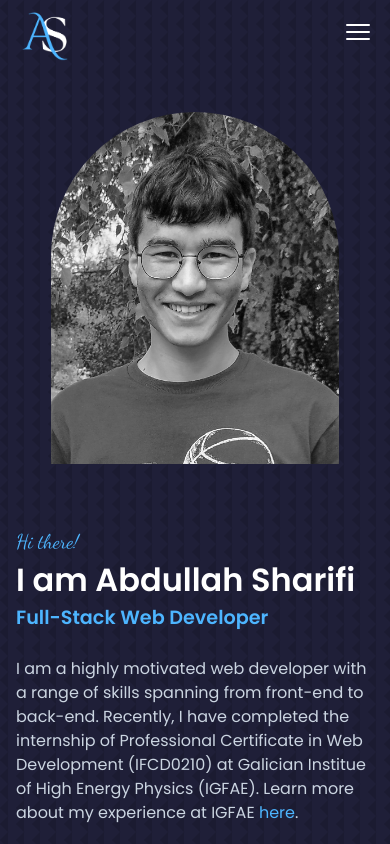
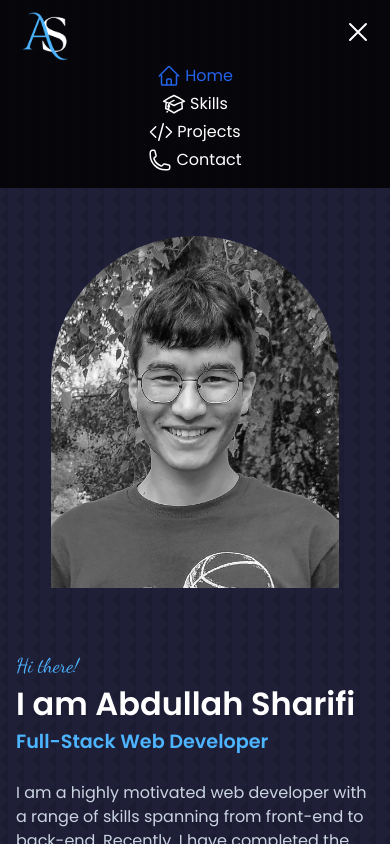
Before and after one commit to ab-sharifi21/my-portfolio-2024, a React (Vite) app: page / in a window 390 px wide. Both pictures are taken after a click on the button 358 px from the left and 32 px from the top of the page. Shown: the top 844 px of the page. Built offline with nearby package versions, Linux system fonts and the light colour scheme.

Commit message:
Add styles to navigation menu for mobile and tablets

```diff
--- a/src/App.tsx
+++ b/src/App.tsx
@@ -3,7 +3,7 @@ import { Projects } from './components/Projects';
 
 function App() {
   return (
-    <div className="flex min-h-screen w-full justify-center bg-bgColor bg-[url('../public/bgImage.png')] bg-bgImage text-white">
+    <div className="flex min-h-screen w-full justify-center bg-bgColor bg-bgImage text-white">
       <div className="w-full max-w-6xl">
         <Header />
 
--- a/src/components/Header.tsx
+++ b/src/components/Header.tsx
@@ -1,10 +1,11 @@
-import { Bars3Icon } from '@heroicons/react/24/outline';
+import { Bars3Icon, XMarkIcon } from '@heroicons/react/24/outline';
 import { NavItem } from '.';
 import { useEffect, useState } from 'react';
 import Logo from '../../public/logo.png';
 
 export const Header = () => {
   const [isScrolled, setIsScrolled] = useState(false);
+  const [isOpen, setIsOpen] = useState(false);
 
   useEffect(() => {
     const handleScroll = () => {
@@ -22,10 +23,20 @@ export const Header = () => {
     };
   }, []);
 
+  const toggleMenu = () => {
+    setIsOpen(!isOpen);
+  };
+
   return (
     <header
-      className={`left-0 right-0 top-0 mb-[3rem] flex items-center justify-between px-4  ${isScrolled ? 'sticky rounded-bl-lg rounded-br-lg bg-black/80' : ''}`}
+      className={`left-0 right-0 top-0 mb-[3rem] px-4  ${
+        isScrolled ? 'sticky rounded-bl-lg rounded-br-lg bg-black/80' : ''
+      } ${isOpen ? 'bg-black/80' : ''}`}
     >
+      <div
+        className={`flex w-full items-center justify-between ${isOpen ? 'flex-col' : ''}`}
+      >
+        <div className="flex w-full flex-1 justify-between">
           <a href="#home">
             <img
               className="h-[4rem] w-[4rem] laptop:h-[5rem] laptop:w-[5rem]"
@@ -33,12 +44,23 @@ export const Header = () => {
               alt="Abdullah's Logo"
             />
           </a>
-      <button className="hover:text-primaryColor laptop:hidden">
+          <button
+            className="hover:text-primaryColor laptop:hidden"
+            onClick={toggleMenu}
+          >
+            {isOpen ? (
+              <XMarkIcon className="h-8 w-8" />
+            ) : (
               <Bars3Icon className="h-8 w-8" />
+            )}
           </button>
-      <nav className="hidden gap-6 laptop:flex">
+        </div>
+        <nav
+          className={`flex gap-6 ${!isOpen ? 'hidden' : 'mb-4 flex-col gap-[4px]'} laptop:flex laptop:flex-row`}
+        >
           <NavItem />
         </nav>
+      </div>
     </header>
   );
 };
--- a/src/components/NavITem.tsx
+++ b/src/components/NavITem.tsx
@@ -44,7 +44,7 @@ export const NavItem = () => {
       {links.map((link) => {
         return (
           <a
-            className={`item-center flex justify-center gap-1 hover:text-primaryColor hover:underline ${activeLink === link.href ? 'text-blue-600 underline' : ''}`}
+            className={`item-center flex justify-center gap-1 hover:text-primaryColor hover:no-underline laptop:hover:underline ${activeLink === link.href ? 'text-blue-600 laptop:underline' : ''}`}
             key={link.id}
             href={link.href}
             onClick={() => handleClick(link.href)}
--- a/tailwind.config.js
+++ b/tailwind.config.js
@@ -15,7 +15,7 @@ export default {
         skillBoxColor: '#436D7B',
       },
       backgroundImage: {
-        bgImage: "url('./public/bgImage.png')",
+        bgImage: "url('./src/assets/bgImage.png')",
       },
       boxShadow: {
         boxShadow: '0px 8px 8px 8px rgba(0, 0, 0, 0.5)',
```
Also changed, not shown: src/assets/bgImage.png (renamed from public/bgImage.png). Lines whose indentation alone changed are shown as unchanged.
